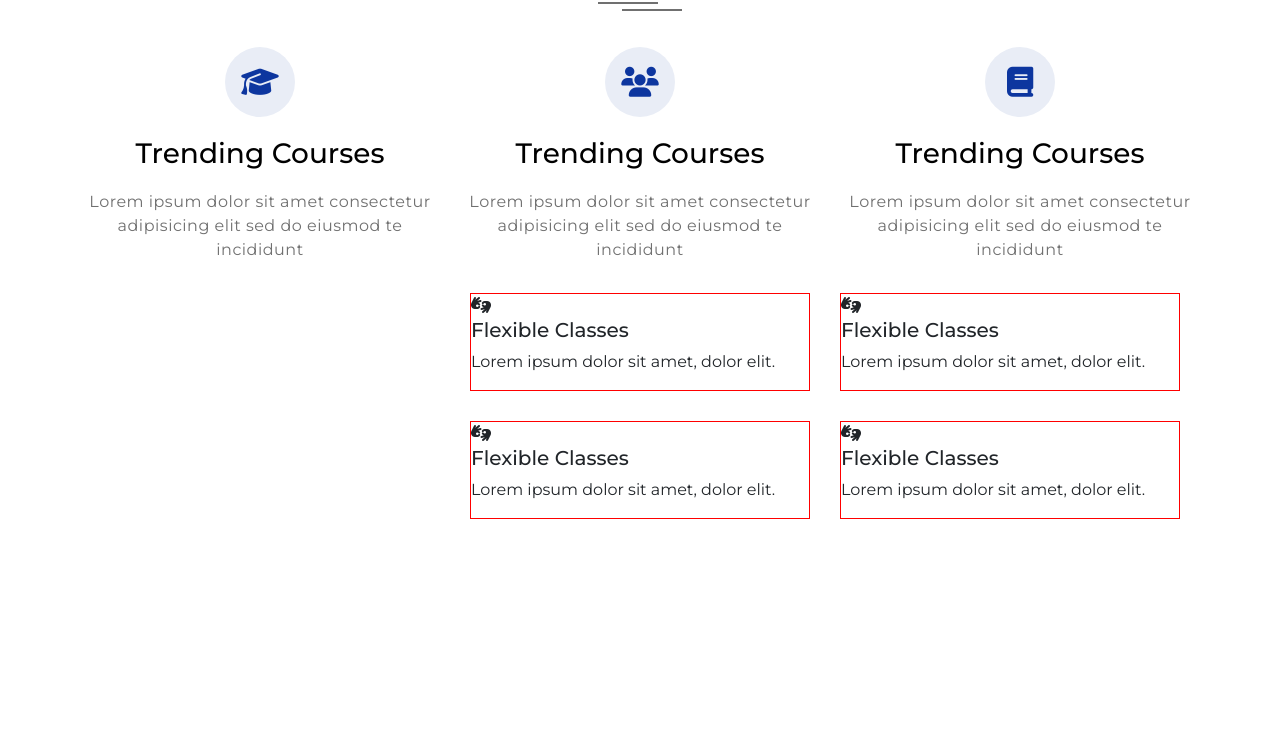
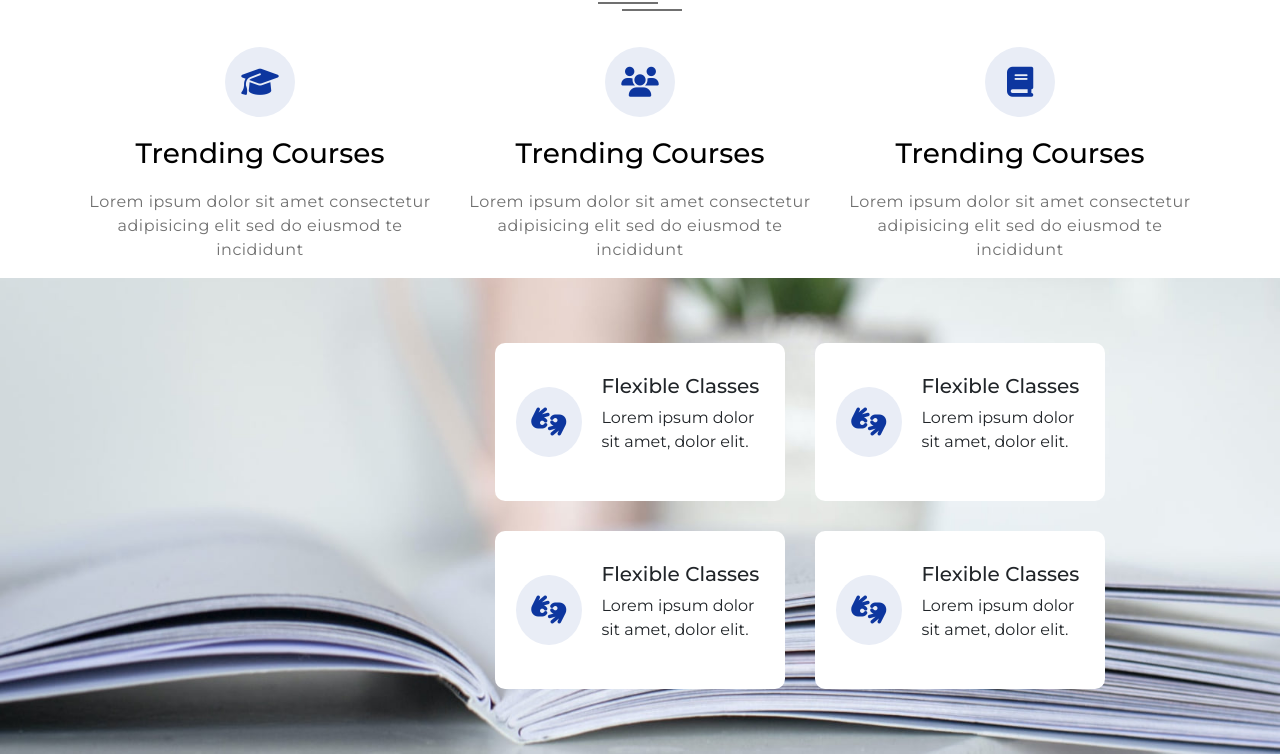
Before and after one commit to thanhle1301/1.1_project_studious, a plain HTML site: page home.html in a window 1280 px wide. Shown: the part 1077-1831 px from the top of the page. Before the commit the page ends 1611 px from the top, so only its background shows below. Drawn offline with nearby package versions, Linux system fonts and the light colour scheme.

Commit message:
complete intro

```diff
--- a/CSS/index.css
+++ b/CSS/index.css
@@ -230,9 +230,35 @@ header .header__nav button {
   letter-spacing: 0.5px;
 }
 /* intro bot */
+.intro .intro__bot{
+  background-image: url(../img/bg3.jpg);
+  background-size: cover;
+  background-position: bottom;
+  padding: 50px 0;
+}
 .intro .intro__bot .intro__bot__item{
-  border: 1px solid red;
+  border: 1px solid transparent;
+  border-radius: 10px;
+  display: flex;
+  align-items: center;
+  padding: 30px 20px;
+  background-color: white;
 }
 .intro .intro__bot__box{
   padding: 15px;
 }
+.intro .intro__bot__item i{
+  width: 30%;
+  width: 70px;
+  height: 70px;
+  border-radius: 50%;
+  background-color: #e9edf6;
+  text-align: center;
+  line-height: 70px;
+  font-size: 28px;
+  color: #0d369f;
+  margin-right: 20px;
+}
+.intro .intro__text{
+  width: 70%;
+}
--- a/home.html
+++ b/home.html
@@ -260,7 +260,7 @@
         </div>
       </div>
       <div class="intro__bot">
-        <div class=" container d-flex flex-row-reverse">
+        <div class=" container__common d-flex flex-row-reverse">
 
           <div class="col-4 intro__bot__box">
             <div class="intro__bot__item">
@@ -283,7 +283,7 @@
 
 
         </div>
-        <div class=" container d-flex flex-row-reverse">
+        <div class=" container__common d-flex flex-row-reverse">
 
           <div class="col-4 intro__bot__box">
             <div class="intro__bot__item">
```
Also changed, not shown: img/bg3.jpg (added).
